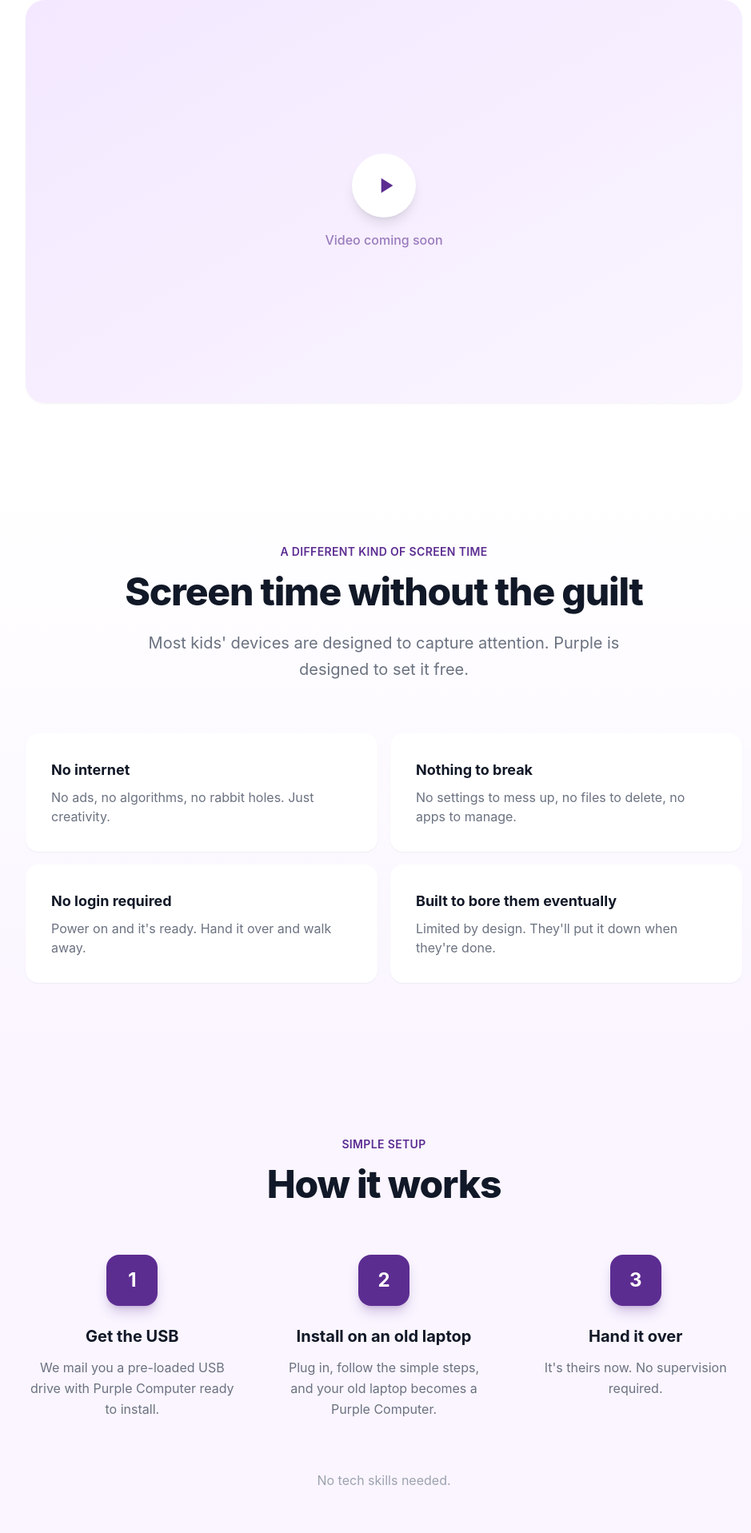
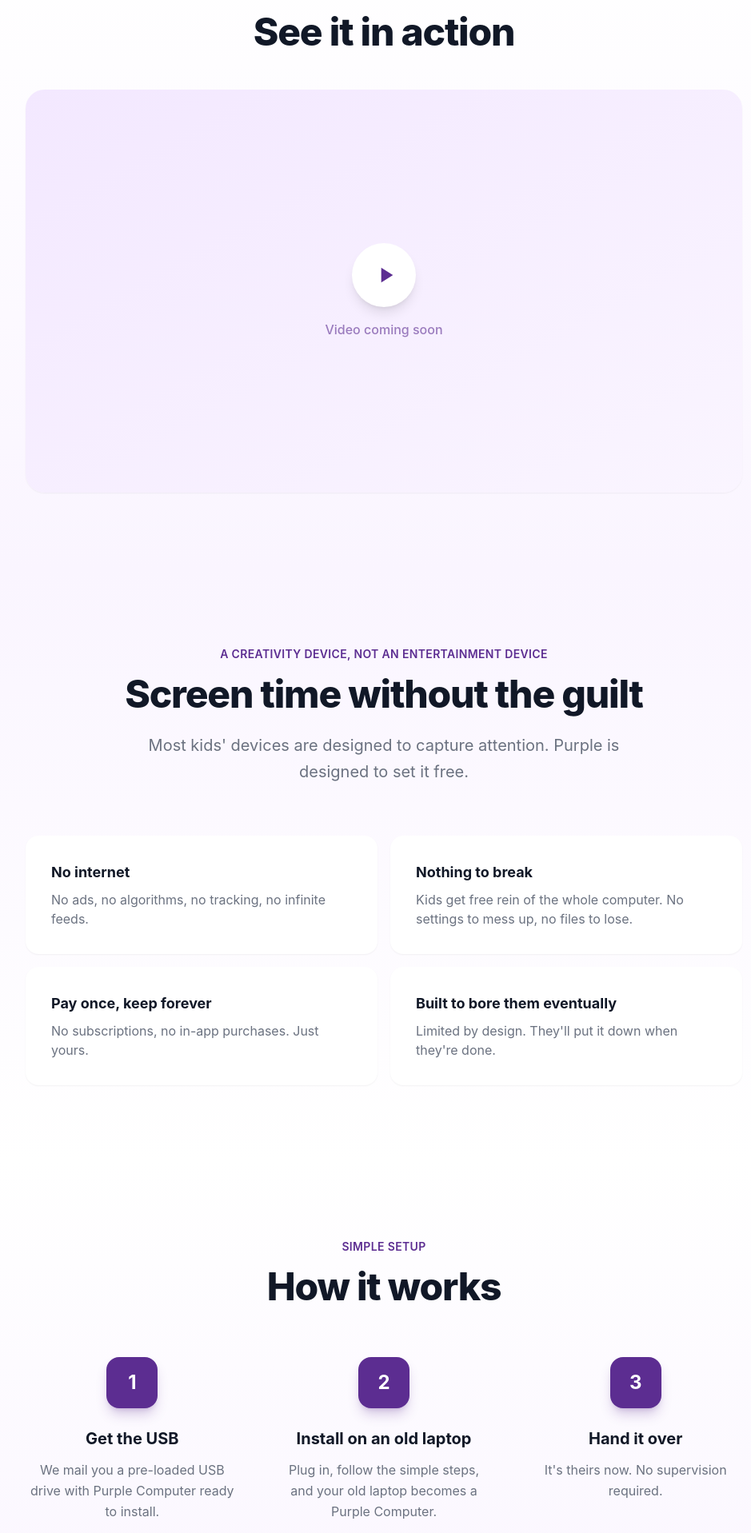
Before and after one commit to purplecomputerorg/landing, a Next.js app: page / in a window 1280 px wide. Shown: the part 880-2797 px from the top of the page at 80% size, without its empty margins (160-1099 px from the left). Built offline with nearby package versions, Linux system fonts and the light colour scheme.

Commit message:
Update some copy and bg gradients automation

```diff
--- a/src/components/Hero.tsx
+++ b/src/components/Hero.tsx
@@ -1,8 +1,18 @@
+import Image from 'next/image';
+
 export default function Hero() {
   return (
     <section className="min-h-screen flex items-center justify-center bg-gradient-to-b from-purple-50 via-white to-white pt-20">
       <div className="px-6 sm:px-8 lg:px-12 pb-20">
         <div className="max-w-4xl text-center">
+          <div className="flex justify-center mb-8">
+            <Image
+              src="/bot-2-purple.svg"
+              alt=""
+              width={120}
+              height={120}
+            />
+          </div>
           <h1 className="text-5xl sm:text-6xl lg:text-7xl font-display font-extrabold text-gray-900 mb-8 leading-[1.1] tracking-tight">
             A calm creativity computer{' '}
             <span className="text-purple-primary">they can call their own</span>
--- a/src/components/HowItWorks.tsx
+++ b/src/components/HowItWorks.tsx
@@ -1,7 +1,6 @@
 export default function HowItWorks() {
   return (
-    <section id="how-it-works" className="py-24 px-6 sm:px-8 lg:px-12 bg-gradient-to-b from-purple-50 to-purple-50 scroll-mt-16">
-      <div className="max-w-4xl mx-auto">
+    <div className="max-w-4xl mx-auto">
         <p className="text-purple-primary font-semibold mb-4 text-center tracking-wide uppercase text-sm">
           Simple setup
         </p>
@@ -44,7 +43,6 @@
         <p className="text-center text-gray-400 mt-16">
           No tech skills needed.
         </p>
-      </div>
-    </section>
+    </div>
   );
 }
--- a/src/components/PreorderCTA.tsx
+++ b/src/components/PreorderCTA.tsx
@@ -1,7 +1,6 @@
 export default function PreorderCTA() {
   return (
-    <section id="preorder" className="py-24 px-6 sm:px-8 lg:px-12 scroll-mt-16 bg-gradient-to-b from-purple-50 to-white">
-      <div className="max-w-2xl mx-auto text-center">
+    <div className="max-w-2xl mx-auto text-center">
         <h2 className="text-4xl sm:text-5xl font-display font-extrabold text-gray-900 mb-4 tracking-tight">
           Pre-order Purple Computer
         </h2>
@@ -32,7 +31,6 @@
         <p className="text-gray-400 mt-8">
           Full refund if it doesn't work for you. No questions asked.
         </p>
-      </div>
-    </section>
+    </div>
   );
 }
--- a/src/components/ProblemSolution.tsx
+++ b/src/components/ProblemSolution.tsx
@@ -1,9 +1,8 @@
 export default function ProblemSolution() {
   return (
-    <section className="py-24 px-6 sm:px-8 lg:px-12 bg-gradient-to-b from-white to-purple-50">
-      <div className="max-w-4xl mx-auto">
+    <div className="max-w-4xl mx-auto">
         <p className="text-purple-primary font-semibold mb-4 text-center tracking-wide uppercase text-sm">
-          A different kind of screen time
+          A creativity device, not an entertainment device
         </p>
         <h2 className="text-4xl sm:text-5xl font-display font-extrabold text-gray-900 mb-6 text-center tracking-tight">
           Screen time without the guilt
@@ -14,27 +13,26 @@
         </p>
 
         <div className="grid sm:grid-cols-2 gap-4">
-          <div className="bg-white p-8 rounded-2xl shadow-sm">
+          <div className="bg-white p-8 rounded-2xl shadow-sm hover:shadow-md transition-shadow">
             <h3 className="font-display font-bold text-gray-900 mb-2 text-lg">No internet</h3>
-            <p className="text-gray-500">No ads, no algorithms, no rabbit holes. Just creativity.</p>
+            <p className="text-gray-500">No ads, no algorithms, no tracking, no infinite feeds.</p>
           </div>
 
-          <div className="bg-white p-8 rounded-2xl shadow-sm">
+          <div className="bg-white p-8 rounded-2xl shadow-sm hover:shadow-md transition-shadow">
             <h3 className="font-display font-bold text-gray-900 mb-2 text-lg">Nothing to break</h3>
-            <p className="text-gray-500">No settings to mess up, no files to delete, no apps to manage.</p>
+            <p className="text-gray-500">Kids get free rein of the whole computer. No settings to mess up, no files to lose.</p>
           </div>
 
-          <div className="bg-white p-8 rounded-2xl shadow-sm">
-            <h3 className="font-display font-bold text-gray-900 mb-2 text-lg">No login required</h3>
-            <p className="text-gray-500">Power on and it's ready. Hand it over and walk away.</p>
+          <div className="bg-white p-8 rounded-2xl shadow-sm hover:shadow-md transition-shadow">
+            <h3 className="font-display font-bold text-gray-900 mb-2 text-lg">Pay once, keep forever</h3>
+            <p className="text-gray-500">No subscriptions, no in-app purchases. Just yours.</p>
           </div>
 
-          <div className="bg-white p-8 rounded-2xl shadow-sm">
+          <div className="bg-white p-8 rounded-2xl shadow-sm hover:shadow-md transition-shadow">
             <h3 className="font-display font-bold text-gray-900 mb-2 text-lg">Built to bore them eventually</h3>
             <p className="text-gray-500">Limited by design. They'll put it down when they're done.</p>
           </div>
         </div>
-      </div>
-    </section>
+    </div>
   );
 }
--- /dev/null
+++ b/src/components/Section.tsx
@@ -0,0 +1,24 @@
+import { ReactNode } from 'react';
+
+interface SectionProps {
+  children: ReactNode;
+  index: number;
+  id?: string;
+  className?: string;
+}
+
+export default function Section({ children, index, id, className = '' }: SectionProps) {
+  // Even indices: white → purple, Odd indices: purple → white
+  const gradient = index % 2 === 0
+    ? 'bg-gradient-to-b from-white to-purple-50'
+    : 'bg-gradient-to-b from-purple-50 to-white';
+
+  return (
+    <section
+      id={id}
+      className={`py-24 px-6 sm:px-8 lg:px-12 ${gradient} ${id ? 'scroll-mt-16' : ''} ${className}`}
+    >
+      {children}
+    </section>
+  );
+}
--- a/src/components/Story.tsx
+++ b/src/components/Story.tsx
@@ -1,7 +1,6 @@
 export default function Story() {
   return (
-    <section id="story" className="py-24 px-6 sm:px-8 lg:px-12 bg-purple-50 scroll-mt-16">
-      <div className="max-w-3xl mx-auto">
+    <div className="max-w-3xl mx-auto">
         <p className="text-purple-primary font-semibold mb-4 text-center tracking-wide uppercase text-sm">
           Our story
         </p>
@@ -53,7 +52,6 @@
             </div>
           </div>
         </div>
-      </div>
-    </section>
+    </div>
   );
 }
--- a/src/components/Sustainability.tsx
+++ b/src/components/Sustainability.tsx
@@ -1,7 +1,6 @@
 export default function Sustainability() {
   return (
-    <section className="py-24 px-6 sm:px-8 lg:px-12 bg-purple-50">
-      <div className="max-w-4xl mx-auto">
+    <div className="max-w-4xl mx-auto">
         <div className="bg-gradient-to-br from-purple-primary to-purple-dark rounded-3xl p-10 sm:p-16 text-white">
           <p className="text-purple-200 font-semibold mb-4 tracking-wide uppercase text-sm">
             Sustainability
@@ -31,7 +30,6 @@
             </p>
           </div>
         </div>
-      </div>
-    </section>
+    </div>
   );
 }
--- a/src/components/VideoSection.tsx
+++ b/src/components/VideoSection.tsx
@@ -1,7 +1,9 @@
 export default function VideoSection() {
   return (
-    <section className="py-20 px-6 sm:px-8 lg:px-12">
-      <div className="max-w-4xl mx-auto">
+    <div className="max-w-4xl mx-auto">
+        <h2 className="text-4xl sm:text-5xl font-display font-extrabold text-gray-900 mb-12 text-center tracking-tight">
+          See it in action
+        </h2>
         <div className="aspect-video bg-gradient-to-br from-purple-100 to-purple-50 rounded-3xl flex items-center justify-center shadow-sm">
           <div className="text-center">
             <div className="w-20 h-20 rounded-full bg-white shadow-lg flex items-center justify-center mx-auto mb-4">
@@ -16,7 +18,6 @@
             <p className="text-purple-primary/60 font-medium">Video coming soon</p>
           </div>
         </div>
-      </div>
-    </section>
+    </div>
   );
 }
--- a/src/pages/index.tsx
+++ b/src/pages/index.tsx
@@ -1,6 +1,7 @@
 import Head from 'next/head';
 import Header from '@/components/Header';
 import Hero from '@/components/Hero';
+import Section from '@/components/Section';
 import VideoSection from '@/components/VideoSection';
 import ProblemSolution from '@/components/ProblemSolution';
 import HowItWorks from '@/components/HowItWorks';
@@ -9,6 +10,16 @@
 import Story from '@/components/Story';
 import PreorderCTA from '@/components/PreorderCTA';
 import Footer from '@/components/Footer';
+
+const sections = [
+  { component: VideoSection, id: undefined },
+  { component: ProblemSolution, id: undefined },
+  { component: HowItWorks, id: 'how-it-works' },
+  { component: Features, id: undefined },
+  { component: Sustainability, id: undefined },
+  { component: Story, id: 'story' },
+  { component: PreorderCTA, id: 'preorder' },
+];
 
 export default function Home() {
   return (
@@ -33,14 +44,12 @@
 
       <main className="bg-white">
         <Hero />
-        <VideoSection />
-        <ProblemSolution />
-        <HowItWorks />
-        <Features />
-        <Sustainability />
-        <Story />
-        <PreorderCTA />
-        <Footer />
+        {sections.map(({ component: Component, id }, index) => (
+          <Section key={index} index={index} id={id}>
+            <Component />
+          </Section>
+        ))}
+        <Footer startsWithPurple={(sections.length - 1) % 2 === 0} />
       </main>
     </>
   );
--- a/tailwind.config.js
+++ b/tailwind.config.js
@@ -11,6 +11,7 @@
           50: '#faf5ff',
           100: '#f3e8ff',
           200: '#e9d5ff',
+          500: '#8b5cf6',
           primary: '#5c2d91',
           dark: '#4a2473',
         },
```
Also changed, not shown: src/components/Features.tsx (+5 -7 lines), src/components/Footer.tsx (+13 -4 lines).
